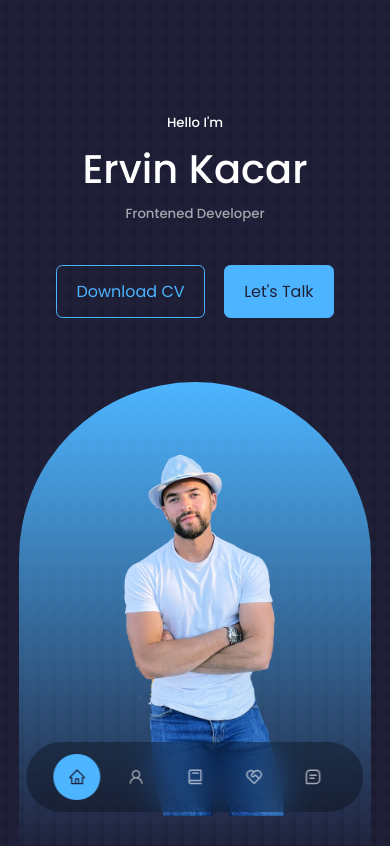
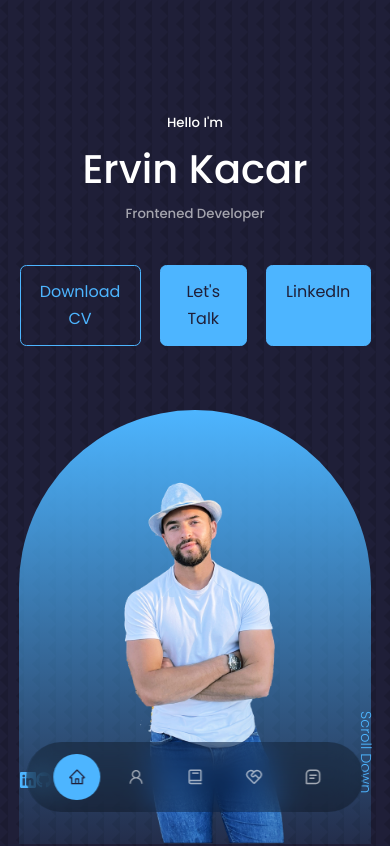
Before and after one commit to ervinkacar1991/my_portfolio-cite, a React (Create React App) app: page / in a window 390 px wide. Shown: the top 846 px of the page. Built offline with nearby package versions, Linux system fonts and the light colour scheme.

Commit message:
add linkedin button

```diff
--- a/src/Components/header/CTA.jsx
+++ b/src/Components/header/CTA.jsx
@@ -1,13 +1,30 @@
-import React from 'react'
-import CV from '../../assets/CV.pdf';
+import React from "react";
+import CV from "../../assets/CV.pdf";
 
 function CTA() {
   return (
-    <div className='cta'>
-      <a href={CV} download className='btn'>Download CV</a>
-      <a href="#contact" className='btn btn-primary'>Let's Talk</a>
-      </div>
-  )
+    <div className="cta">
+      <a href={CV} download className="btn">
+        Download CV
+      </a>
+      <a
+        href="#contact"
+        className="btn btn-primary"
+        target="_blank"
+        rel="noreferrer"
+      >
+        Let's Talk
+      </a>
+      <a
+        href="https://www.linkedin.com/in/ervin-kacar-bbb801223/"
+        className="btn btn-primary"
+        target="_blank"
+        rel="noreferrer"
+      >
+        LinkedIn
+      </a>
+    </div>
+  );
 }
 
-export default CTA
+export default CTA;
--- a/src/Components/header/Header.css
+++ b/src/Components/header/Header.css
@@ -83,6 +83,7 @@ header{
 }
 .header__socials,
 .scroll__down{
-display: none;
+display: block;
+
 }
 }
```
